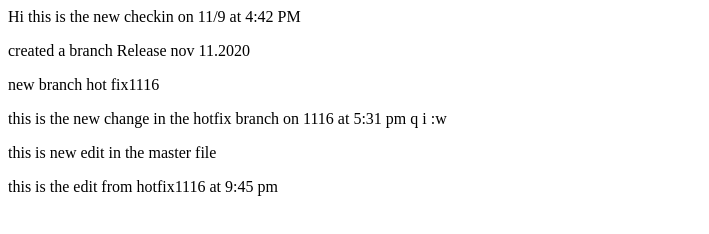
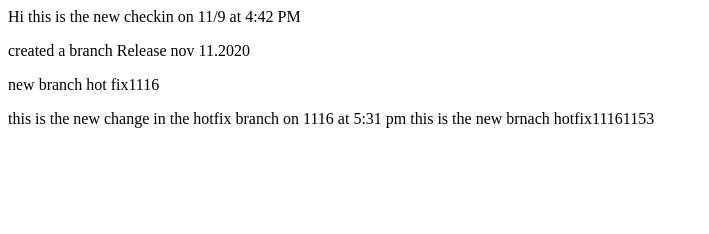
Before and after one commit to vikramjitsinghaulakh/ShoppingWebSite, a plain HTML site: page index.html in a window 1280 px wide. Shown: the whole page, without its empty margins (0-709 px from the left). Drawn offline with Linux system fonts and the light colour scheme.

Commit message:
checkout at 11/16 on 11:59 PM

```diff
--- a/index.html
+++ b/index.html
@@ -10,13 +10,7 @@
     <p> created a branch Release nov 11.2020</p>
     <p>new branch hot fix1116</p>
     <p>this is the new change in the hotfix branch on 1116 at 5:31 pm </pq
-
+    <p> this is the new brnach hotfix11161153 </p>
 </body>
 
-</html>q
-i
-
-
-:w
-<p> this is new edit in the master file</p>
-<p> this is the edit from hotfix1116 at 9:45 pm <p>
+</html>
```
